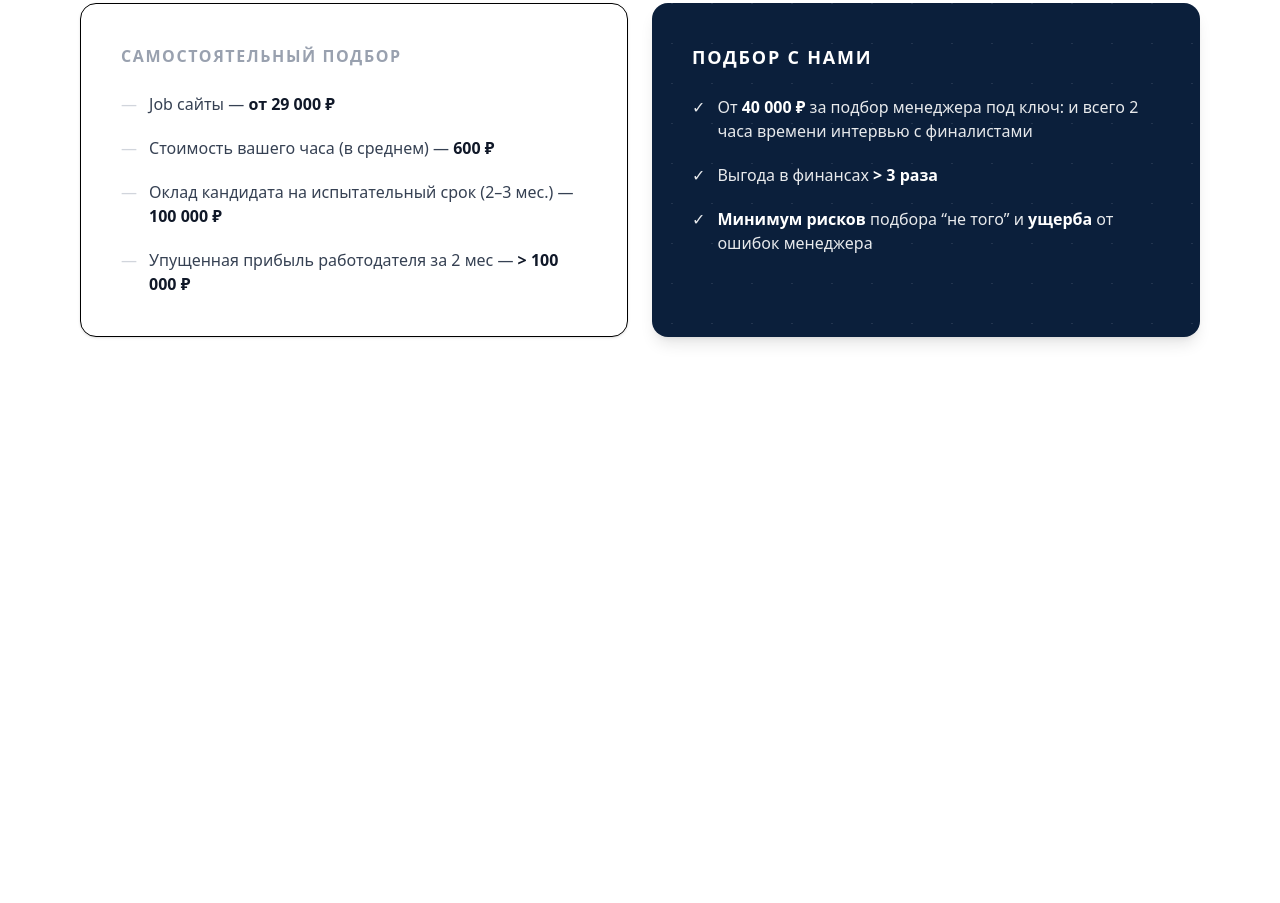
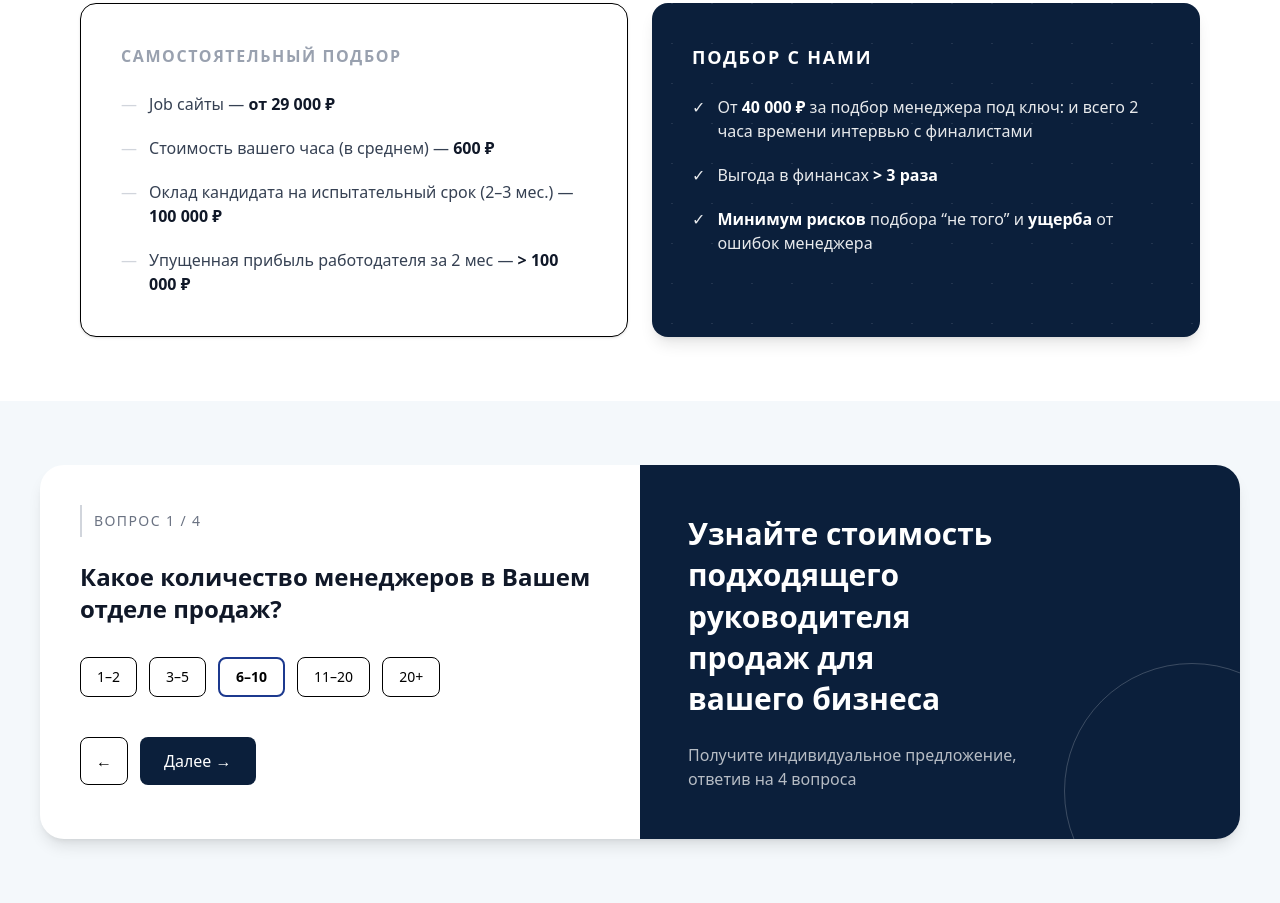
Before and after one commit to odinaevbilol/projecth, a website: page index.html in a window 1280 px wide. Shown: the part 1874-2777 px from the top of the page. Before the commit the page ends 2275 px from the top, so only its background shows below. Drawn offline with Linux system fonts and the light colour scheme.

Commit message:
section5

```diff
--- a/index.html
+++ b/index.html
@@ -346,5 +346,75 @@
   </div>
 </section>
 
+<section class="bg-[#f4f8fb] py-16">
+  <div class="max-w-7xl mx-auto px-4 md:px-10">
+
+    <div class="bg-white rounded-3xl overflow-hidden shadow-lg grid grid-cols-1 lg:grid-cols-2">
+
+
+      <div class="p-6 md:p-10 order-2 lg:order-1">
+        <div class="flex items-center gap-3 text-gray-500 mb-6">
+          <span class="h-8 w-[2px] bg-gray-300"></span>
+          <span class="uppercase tracking-widest text-sm">Вопрос 1 / 4</span>
+        </div>
+
+        <h3 class="text-xl md:text-2xl font-semibold text-gray-900 mb-8">
+          Какое количество менеджеров в Вашем отделе продаж?
+        </h3>
+
+
+        <div class="hidden lg:flex flex-wrap gap-3 mb-10">
+          <button class="px-4 py-2 border rounded-lg text-sm hover:border-blue-900">
+            1–2
+          </button>
+          <button class="px-4 py-2 border rounded-lg text-sm hover:border-blue-900">
+            3–5
+          </button>
+          <button class="px-4 py-2 border-2 border-blue-900 rounded-lg text-sm font-semibold">
+            6–10
+          </button>
+          <button class="px-4 py-2 border rounded-lg text-sm hover:border-blue-900">
+            11–20
+          </button>
+          <button class="px-4 py-2 border rounded-lg text-sm hover:border-blue-900">
+            20+
+          </button>
+        </div>
+
+        <div class="flex items-center gap-3">
+          <button class="w-12 h-12 border rounded-lg flex items-center justify-center">
+            ←
+          </button>
+
+          <button class="flex items-center gap-2 bg-[#0b1f3b] text-white px-6 py-3 rounded-lg">
+            Далее →
+          </button>
+        </div>
+      </div>
+
+
+      <div class="bg-[#0b1f3b] text-white p-8 md:p-12 order-1 lg:order-2 relative overflow-hidden">
+
+        <div class="absolute -bottom-20 -right-20 w-64 h-64 rounded-full border border-white/20"></div>
+
+        <h3 class="text-2xl md:text-3xl font-semibold leading-snug mb-6">
+          Узнайте стоимость<br />
+          подходящего<br />
+          руководителя<br />
+          продаж для<br />
+          вашего бизнеса
+        </h3>
+
+        <p class="text-white/70 max-w-sm">
+          Получите индивидуальное предложение, ответив на 4 вопроса
+        </p>
+      </div>
+
+    </div>
+
+  </div>
+</section>
+
+
 </body>
 </html>
```
Also changed, not shown: src/output.css.
